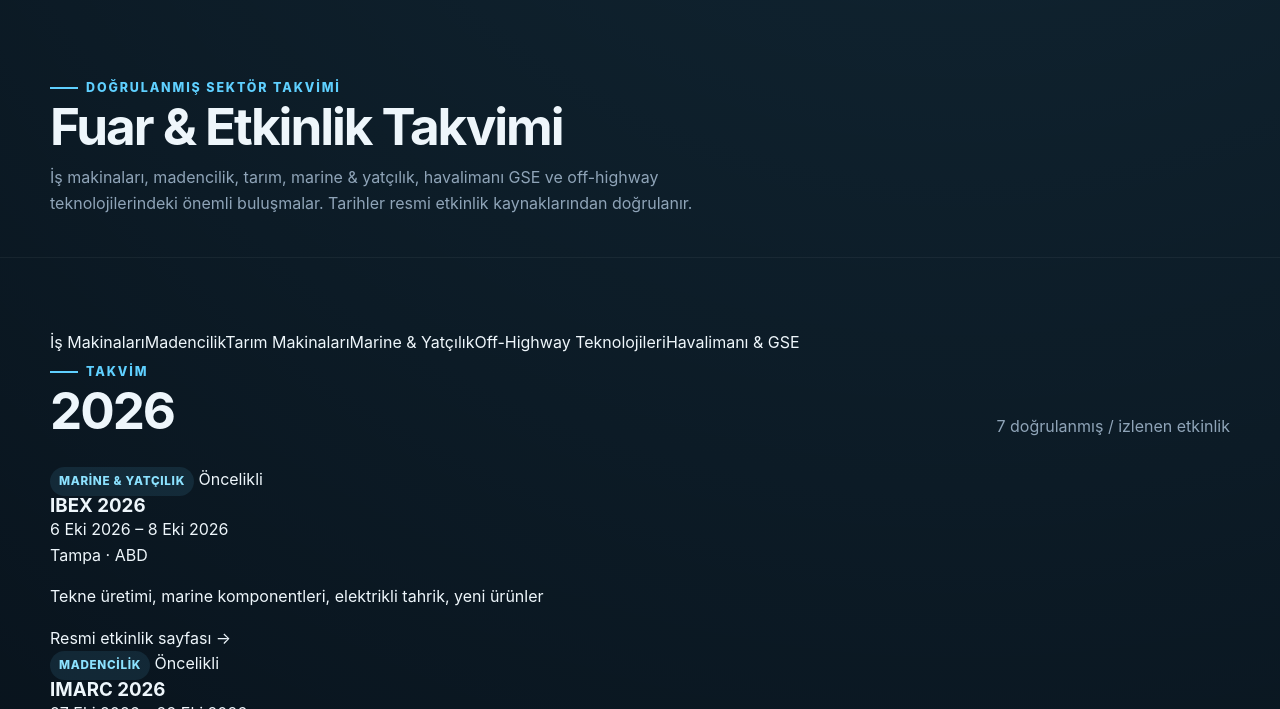
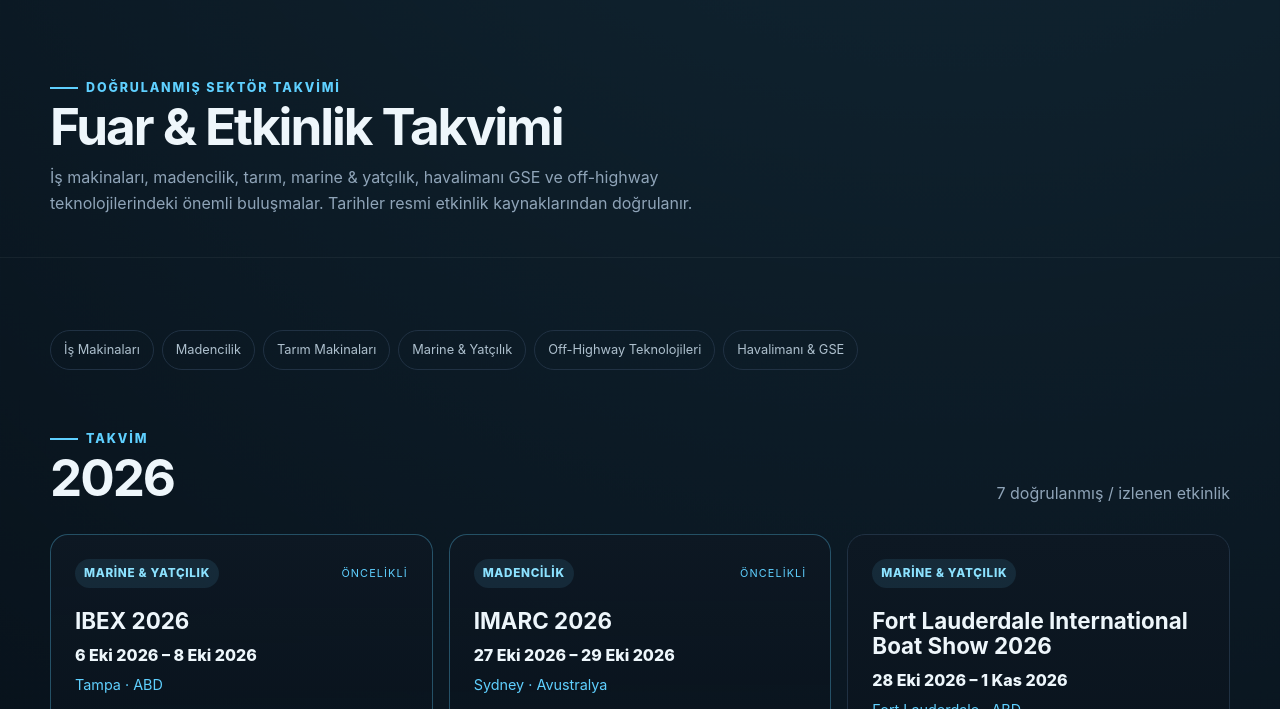
Before and after one commit to bulentturk/makinenabzi, an Astro site: page /fuar-takvimi in a window 1280 px wide. Shown: the part 78-787 px from the top of the page. Built offline with nearby package versions, Linux system fonts and the light colour scheme; Astro itself is replaced by a stand-in of ours.

Commit message:
style: add exhibition calendar cards

```diff
--- a/src/styles/global.css
+++ b/src/styles/global.css
@@ -87,3 +87,9 @@
 .article-facts ul{margin:18px 0 0;padding-left:20px;color:#c6d2dc}.article-analysis{border-color:rgba(95,208,255,.35);background:linear-gradient(180deg,rgba(95,208,255,.08),rgba(13,24,35,.72))}
 .article-source a{color:var(--cyan);font-weight:800}
 @media(max-width:900px){.news-grid{grid-template-columns:1fr}.article-layout{grid-template-columns:1fr}}
+
+
+/* Exhibition calendar */
+.event-sector-strip{display:flex;gap:8px;flex-wrap:wrap;margin-bottom:52px}.event-sector-strip span{padding:9px 13px;border:1px solid var(--line);border-radius:999px;color:#aec0ce;font-size:.8rem}
+.event-year{margin-bottom:70px}.event-grid{display:grid;grid-template-columns:repeat(3,1fr);gap:16px}.event-card{padding:24px;border:1px solid var(--line);border-radius:18px;background:linear-gradient(180deg,var(--surface),rgba(8,17,26,.82));min-height:300px;display:flex;flex-direction:column}.event-card-priority{border-color:rgba(95,208,255,.32)}.event-topline{display:flex;justify-content:space-between;align-items:center;gap:10px}.event-priority{font-size:.68rem;text-transform:uppercase;letter-spacing:.1em;color:var(--cyan)}.event-card h3{font-size:1.4rem;margin:20px 0 10px}.event-date{font-weight:800;color:#eef7fc}.event-place{font-size:.9rem;color:var(--cyan);margin-top:4px}.event-card p{color:var(--muted);line-height:1.65;flex:1}.event-card a{color:var(--cyan);font-weight:800}.event-note{display:flex;gap:14px;padding:22px;border:1px solid var(--line);border-radius:14px;background:var(--surface);color:var(--muted)}.event-note strong{color:white;white-space:nowrap}
+@media(max-width:950px){.event-grid{grid-template-columns:repeat(2,1fr)}}@media(max-width:620px){.event-grid{grid-template-columns:1fr}.event-note{display:block}.event-note strong{display:block;margin-bottom:8px}}
```
